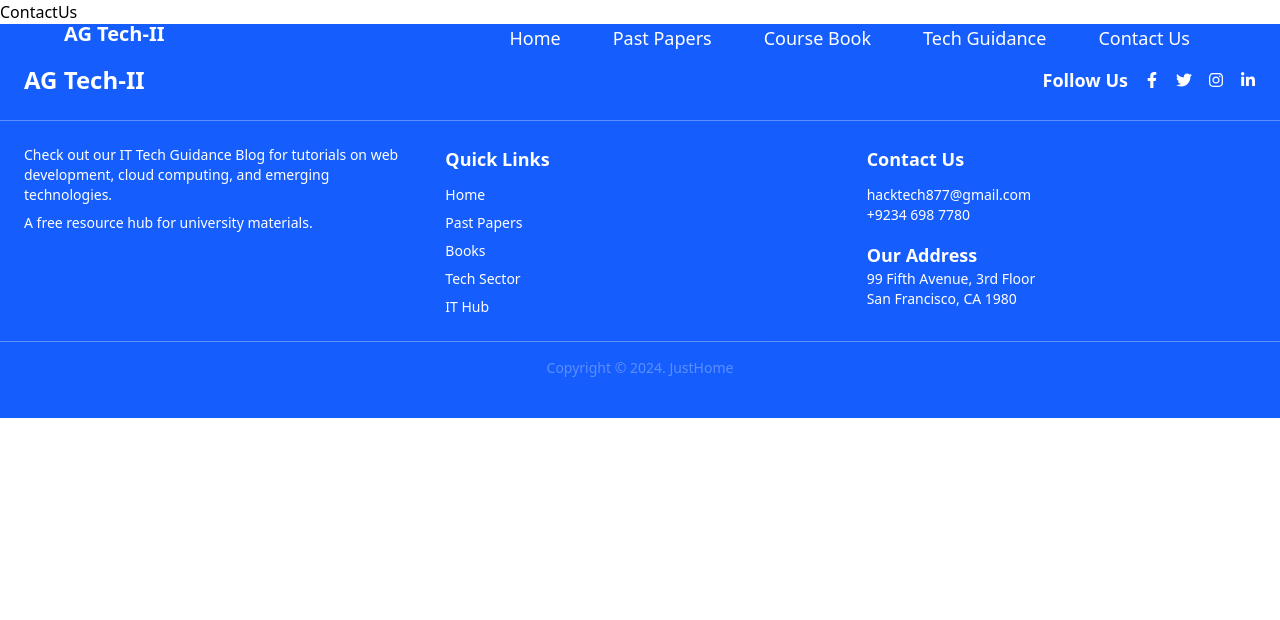
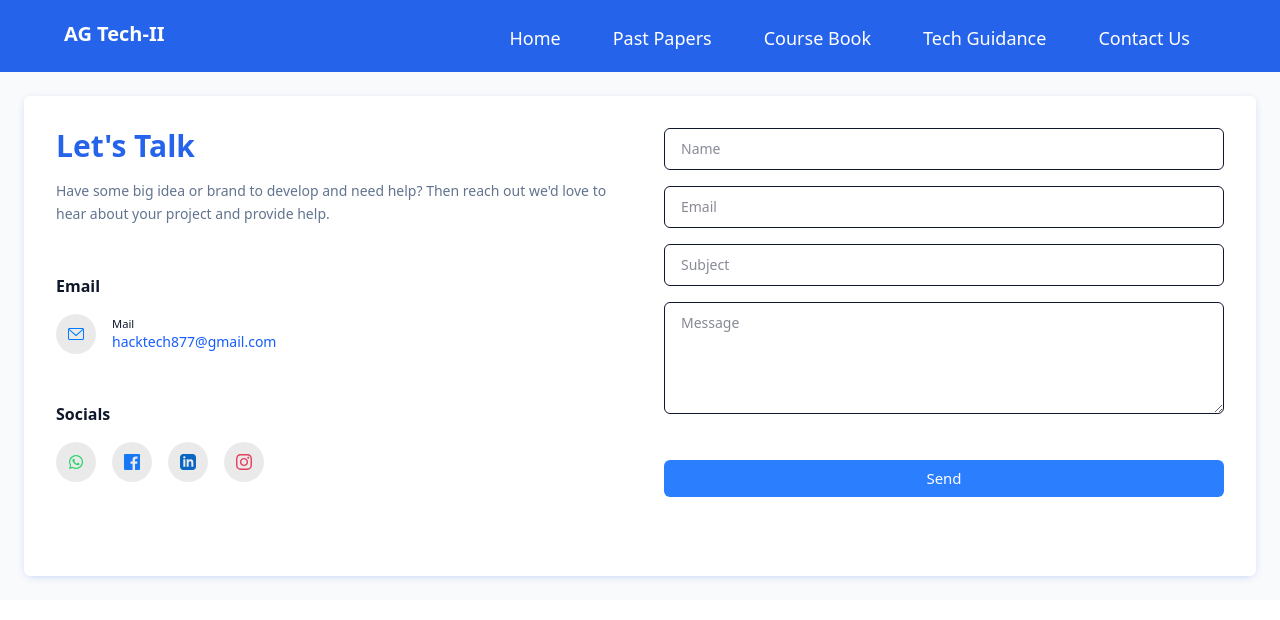
Before and after one commit to hanoon-07/AG-Tech-II-Project, a React (Vite) app in the folder Frontend/: page /contact-us in a window 1280 px wide. Shown: the top 620 px of the page. Built offline with nearby package versions, Linux system fonts and the light colour scheme.

Commit message:
Add Contact Us Page

```diff
--- a/Frontend/package.json
+++ b/Frontend/package.json
@@ -10,7 +10,9 @@
     "preview": "vite preview"
   },
   "dependencies": {
+
     "@tailwindcss/vite": "^4.0.16",
+
     "react": "^19.0.0",
     "react-dom": "^19.0.0",
     "react-icons": "^5.5.0",
--- a/Frontend/src/App.jsx
+++ b/Frontend/src/App.jsx
@@ -23,7 +23,9 @@ const Layout = () => {
 
   const hiddenRoutes = ["/login", "/signup"];
   const shouldShowNavbar = !hiddenRoutes.includes(location.pathname);
-  const shouldShowFooter = !hiddenRoutes.includes(location.pathname);
+
+  // Only hide footer on /contact-us route
+  const shouldShowFooter = location.pathname !== "/contact-us" && !hiddenRoutes.includes(location.pathname);
 
   return (
     <>
--- a/Frontend/src/Pages/ContactUs.jsx
+++ b/Frontend/src/Pages/ContactUs.jsx
@@ -1,9 +1,158 @@
-import React from 'react'
+/* eslint-disable no-undef */
+import React, { useRef } from 'react';
+import { FaWhatsapp } from "react-icons/fa";
+import { REACT_APP_EMAILJS_ACCESS_KEY } from '../../utilis';
 
-const ContactUs = () => {
+function Navbar() {
   return (
-    <div>ContactUs</div>
-  )
+    <div className="bg-[#2563EB]">
+      <br></br>
+      <br></br>
+      <br></br>
+    </div>
+  );
 }
 
-export default ContactUs
+
+const ContactForm = () => {
+  const form = useRef();
+  const [result, setResult] = React.useState("");
+
+  const sendEmail =async (event) => {
+
+      event.preventDefault();
+      setResult("Sending....");
+      const formData = new FormData(event.target);
+    console.log(REACT_APP_EMAILJS_ACCESS_KEY);
+
+      formData.append("access_key", REACT_APP_EMAILJS_ACCESS_KEY);
+
+
+      const response = await fetch("https://api.web3forms.com/submit", {
+        method: "POST",
+        body: formData
+      });
+
+      const data = await response.json();
+
+      if (data.success) {
+        setResult("Form Submitted Successfully");
+        event.target.reset();
+      } else {
+        console.log("Error", data);
+        setResult(data.message);
+      }
+
+  };
+
+  return (
+    <>
+      <Navbar />
+      <div className="w-full flex bg-gray-50 p-4 sm:p-6">
+        <div className="container mx-auto max-w-[1440px] w-full">
+          <div className="h-[480px] grid grid-cols-1 sm:grid-cols-2 items-start gap-6 sm:gap-8 md:gap-12 p-4 sm:p-6 md:p-8 bg-white shadow-[0_2px_10px_-3px_rgba(6,81,237,0.3)] rounded-md">
+            <div>
+              <h1 className="text-[#2563EB] text-4xl sm:text-3xl font-semibold">Let's Talk</h1>
+              <p className="text-lg sm:text-sm text-slate-500 mt-2 sm:mt-4 leading-relaxed">
+                Have some big idea or brand to develop and need help? Then reach out we'd love to hear about your project and provide help.
+              </p>
+
+              <div className="mt-8 sm:mt-12">
+                <h2 className="text-slate-900 text-sm sm:text-base font-semibold">Email</h2>
+                <ul className="mt-2 sm:mt-4">
+                  <li className="flex items-center">
+                    <div className="bg-[#e6e6e6cf] h-8 w-8 sm:h-10 sm:w-10 rounded-full flex items-center justify-center shrink-0">
+                      <svg xmlns="http://www.w3.org/2000/svg" width="16px" height="16px" fill="#007bff" viewBox="0 0 479.058 479.058">
+                        <path
+                          d="M434.146 59.882H44.912C20.146 59.882 0 80.028 0 104.794v269.47c0 24.766 20.146 44.912 44.912 44.912h389.234c24.766 0 44.912-20.146 44.912-44.912v-269.47c0-24.766-20.146-44.912-44.912-44.912zm0 29.941c2.034 0 3.969.422 5.738 1.159L239.529 264.631 39.173 90.982a14.902 14.902 0 0 1 5.738-1.159zm0 299.411H44.912c-8.26 0-14.971-6.71-14.971-14.971V122.615l199.778 173.141c2.822 2.441 6.316 3.655 9.81 3.655s6.988-1.213 9.81-3.655l199.778-173.141v251.649c-.001 8.26-6.711 14.97-14.971 14.97z"
+                        />
+                      </svg>
+                    </div>
+                    <a href="mailto:hacktech877@gmail.com" className="text-xs sm:text-sm ml-3 sm:ml-4">
+                      <small className="block text-slate-900">Mail</small>
+                      <span className="text-blue-600 font-medium">hacktech877@gmail.com</span>
+                    </a>
+                  </li>
+                </ul>
+              </div>
+
+              <div className="mt-8 sm:mt-12">
+                <h2 className="text-slate-900 text-sm sm:text-base font-semibold">Socials</h2>
+                <ul className="flex mt-2 sm:mt-4 space-x-3 sm:space-x-4">
+                  {/* Whatsapp */}
+                  <li className="bg-[#e6e6e6cf] h-8 w-8 sm:h-10 sm:w-10 rounded-full flex items-center justify-center shrink-0 hover:bg-blue-100 transition-colors duration-300">
+                    <a href="https://wa.me/+923246987780" target="_blank" rel="noopener noreferrer">
+                      <FaWhatsapp className="text-[#25D366]" size={16} />
+                    </a>
+                  </li>
+
+                  <li className="bg-[#e6e6e6cf] h-8 w-8 sm:h-10 sm:w-10 rounded-full flex items-center justify-center shrink-0 hover:bg-blue-100 transition-colors duration-300">
+                    <a href="https://www.facebook.com/aligates.915" target="_blank" rel="noopener noreferrer">
+                      <svg xmlns="http://www.w3.org/2000/svg" width="16" height="16" fill="#1877F2" viewBox="0 0 24 24">
+                        <path d="M22.675 0h-21.35c-.732 0-1.325.593-1.325 1.325v21.351c0 .731.593 1.324 1.325 1.324h11.495v-9.294h-3.128v-3.622h3.128v-2.671c0-3.1 1.893-4.788 4.659-4.788 1.325 0 2.463.099 2.795.143v3.24l-1.918.001c-1.504 0-1.795.715-1.795 1.763v2.313h3.587l-.467 3.622h-3.12v9.293h6.116c.73 0 1.323-.593 1.323-1.325v-21.35c0-.732-.593-1.325-1.325-1.325z"/>
+                      </svg>
+                    </a>
+                  </li>
+                  <li className="bg-[#e6e6e6cf] h-8 w-8 sm:h-10 sm:w-10 rounded-full flex items-center justify-center shrink-0 hover:bg-blue-100 transition-colors duration-300">
+                    <a href="https://www.linkedin.com/in/aligates877/" target="_blank" rel="noopener noreferrer">
+                      <svg xmlns="http://www.w3.org/2000/svg" width="16" height="16" fill="#0A66C2" viewBox="0 0 24 24">
+                        <path d="M19 0h-14c-2.761 0-5 2.239-5 5v14c0 2.761 2.239 5 5 5h14c2.762 0 5-2.239 5-5v-14c0-2.761-2.238-5-5-5zm-11 19h-3v-11h3v11zm-1.5-12.268c-.966 0-1.75-.79-1.75-1.764s.784-1.764 1.75-1.764 1.75.79 1.75 1.764-.783 1.764-1.75 1.764zm13.5 12.268h-3v-5.604c0-3.368-4-3.113-4 0v5.604h-3v-11h3v1.765c1.396-2.586 7-2.777 7 2.476v6.759z"/>
+                      </svg>
+                    </a>
+                  </li>
+                  <li className="bg-[#e6e6e6cf] h-8 w-8 sm:h-10 sm:w-10 rounded-full flex items-center justify-center shrink-0 hover:bg-blue-100 transition-colors duration-300">
+                    <a href="https://www.instagram.com/aligates915?igsh=azZldnRwcmZpN29q" target="_blank" rel="noopener noreferrer">
+                      <svg xmlns="http://www.w3.org/2000/svg" width="16" height="16" fill="#E4405F" viewBox="0 0 24 24">
+                        <path d="M12 2.163c3.204 0 3.584.012 4.85.07 3.252.148 4.771 1.691 4.919 4.919.058 1.265.069 1.645.069 4.849 0 3.205-.012 3.584-.069 4.849-.149 3.225-1.664 4.771-4.919 4.919-1.266.058-1.644.07-4.85.07-3.204 0-3.584-.012-4.849-.07-3.26-.149-4.771-1.699-4.919-4.92-.058-1.265-.07-1.644-.07-4.849 0-3.204.013-3.583.07-4.849.149-3.227 1.664-4.771 4.919-4.919 1.266-.057 1.645-.069 4.849-.069zm0-2.163c-3.259 0-3.667.014-4.947.072-4.358.2-6.78 2.618-6.98 6.98-.059 1.281-.073 1.689-.073 4.948 0 3.259.014 3.668.072 4.948.2 4.358 2.618 6.78 6.98 6.98 1.281.058 1.689.072 4.948.072 3.259 0 3.668-.014 4.948-.072 4.354-.2 6.782-2.618 6.979-6.98.059-1.28.073-1.689.073-4.948 0-3.259-.014-3.667-.072-4.947-.196-4.354-2.617-6.78-6.979-6.98-1.281-.059-1.69-.073-4.949-.073zm0 5.838c-3.403 0-6.162 2.759-6.162 6.162s2.759 6.163 6.162 6.163 6.162-2.759 6.162-6.163c0-3.403-2.759-6.162-6.162-6.162zm0 10.162c-2.209 0-4-1.79-4-4 0-2.209 1.791-4 4-4s4 1.791 4 4c0 2.21-1.791 4-4 4zm6.406-11.845c-.796 0-1.441.645-1.441 1.44s.645 1.44 1.441 1.44c.795 0 1.439-.645 1.439-1.44s-.644-1.44-1.439-1.44z"/>
+                      </svg>
+                    </a>
+                  </li>
+                </ul>
+              </div>
+            </div>
+
+            <form ref={form} onSubmit={sendEmail} className="space-y-3 sm:space-y-4">
+              <input
+                type="text"
+                name="user_name"
+                placeholder="Name"
+                className="w-full text-slate-900 rounded-md py-2 sm:py-2.5 px-3 sm:px-4 border text-xs sm:text-sm outline-none focus:border-blue-500 focus:ring-1 focus:ring-blue-500"
+                required
+              />
+              <input
+                type="email"
+                name="user_email"
+                placeholder="Email"
+                className="w-full text-slate-900 rounded-md py-2 sm:py-2.5 px-3 sm:px-4 border text-xs sm:text-sm outline-none focus:border-blue-500 focus:ring-1 focus:ring-blue-500"
+                required
+              />
+              <input
+                type="text"
+                name="subject"
+                placeholder="Subject"
+                className="w-full text-slate-900 rounded-md py-2 sm:py-2.5 px-3 sm:px-4 border text-xs sm:text-sm outline-none focus:border-blue-500 focus:ring-1 focus:ring-blue-500"
+                required
+              />
+              <textarea
+                name="message"
+                placeholder="Message"
+                rows="5"
+                className="w-full text-slate-900 rounded-md px-3 sm:px-4 border text-xs sm:text-sm pt-2 sm:pt-2.5 outline-none focus:border-blue-500 focus:ring-1 focus:ring-blue-500"
+                required
+              />
+              <button
+                type="submit"
+                className="text-white bg-blue-500 hover:bg-blue-600 rounded-md text-xs sm:text-sm md:text-[15px] font-medium px-3 sm:px-4 py-1.5 sm:py-2 w-full !mt-4 sm:!mt-6 transition-all duration-300 hover:shadow-lg"
+              >
+                Send
+              </button>
+            </form>
+            <span>{result}</span>
+          </div>
+        </div>
+      </div>
+    </>
+  );
+};
+
+export default ContactForm;
--- /dev/null
+++ b/Frontend/utilis.js
@@ -0,0 +1,3 @@
+
+
+export const REACT_APP_EMAILJS_ACCESS_KEY="c260475e-81b1-4c8e-b616-30ba828dc63a";
```
Also changed, not shown: 2 other files (tests, documents, lock files or other folders).
